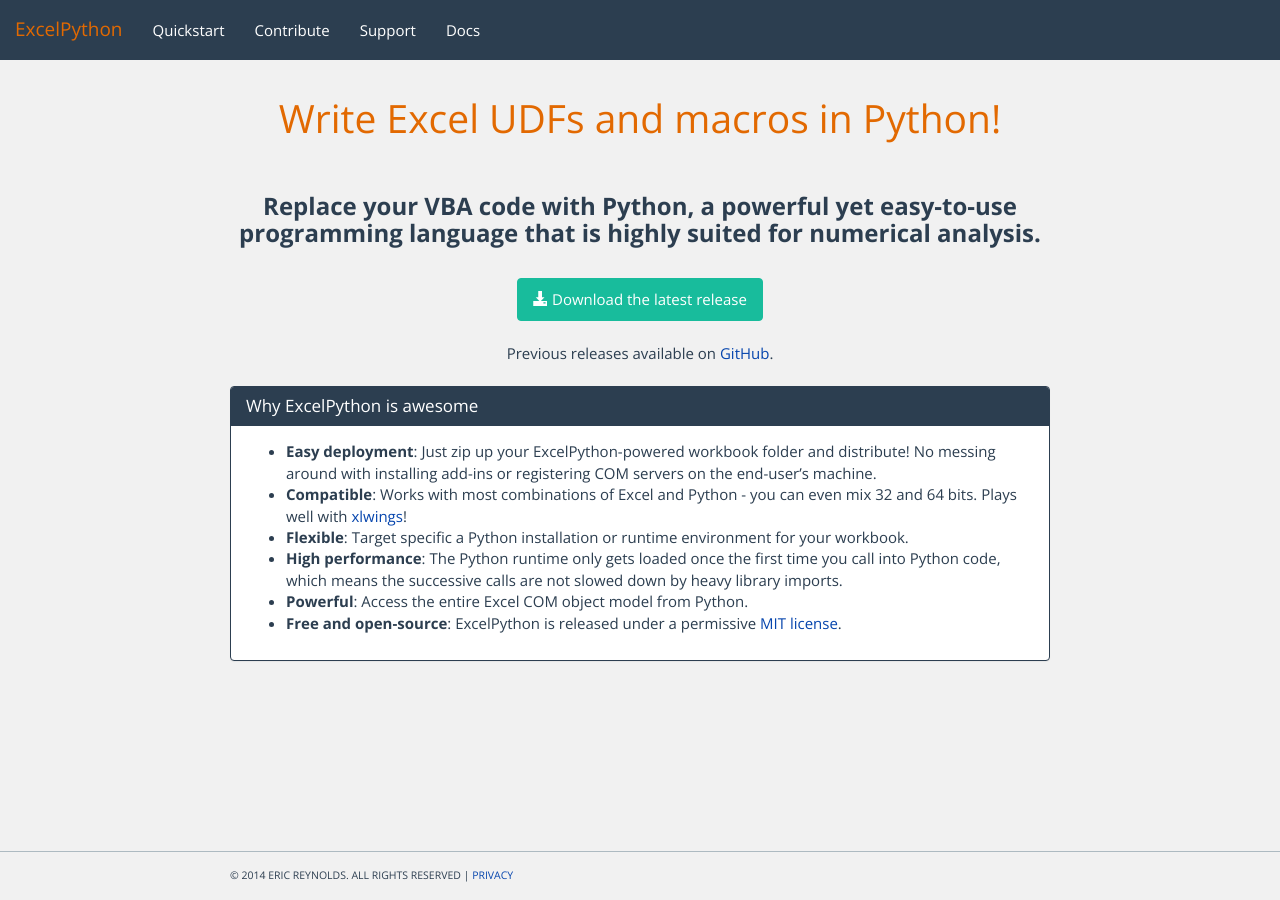
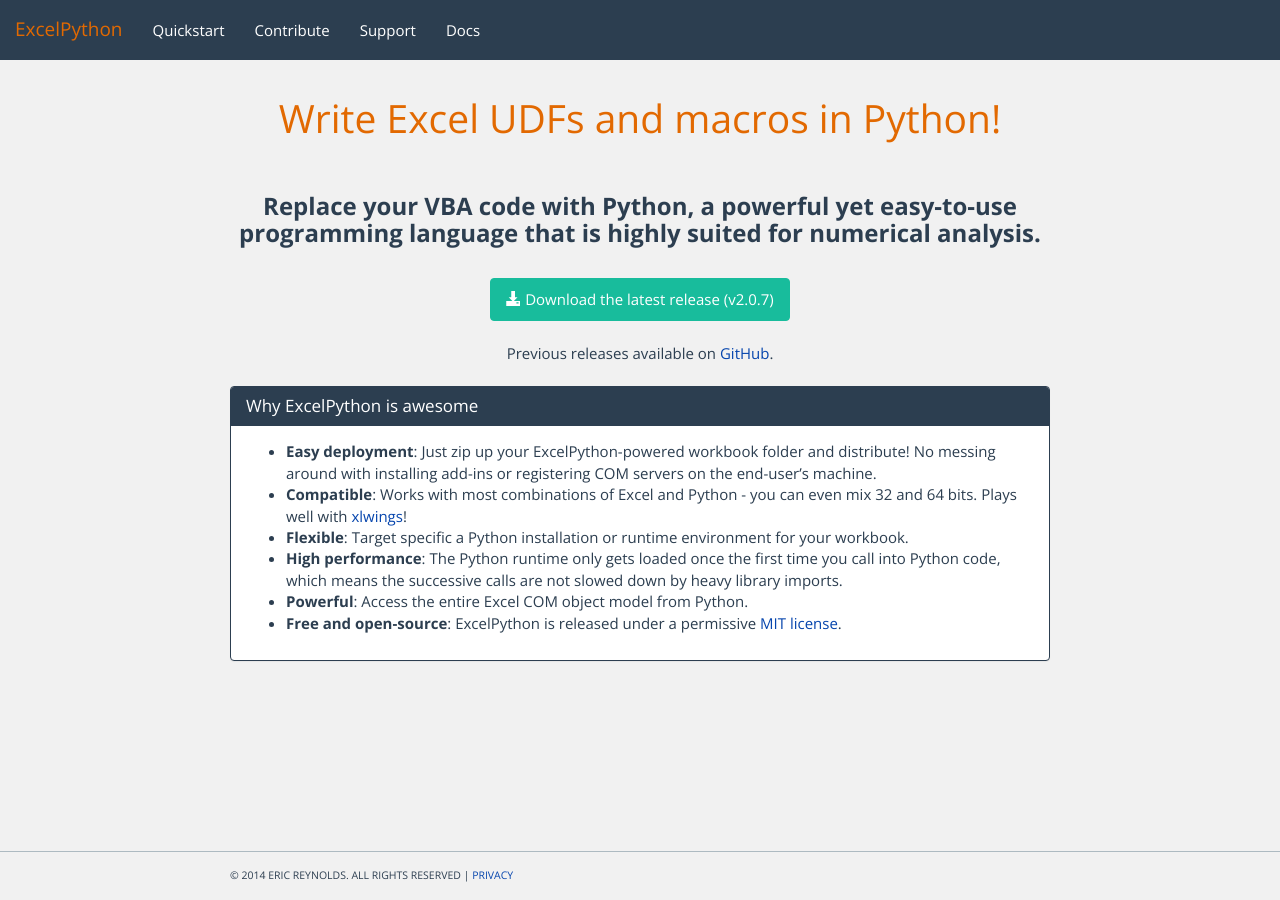
Before and after one commit to ericremoreynolds/excelpython, a Jekyll site: the page built from index.md, in a window 1280 px wide. Built offline with Jekyll 4.4.1, drawn with Linux system fonts in a browser that asks for light colours; nearby versions of some CDN libraries; Markdown is read by kramdown in place of the engine named in the settings.

Commit message:
Update index.md

```diff
--- a/index.md
+++ b/index.md
@@ -34,7 +34,7 @@
 </div>
 
 
-<div style="text-align: center;"><a href="https://github.com/ericremoreynolds/excelpython/releases/download/v2.0.7/excelpython-2.0.7.exe" class="btn btn-success"><span class="glyphicon glyphicon-download-alt"></span> Download the latest release</a></div>
+<div style="text-align: center;"><a href="https://github.com/ericremoreynolds/excelpython/releases/download/v2.0.7/excelpython-2.0.7.exe" class="btn btn-success"><span class="glyphicon glyphicon-download-alt"></span> Download the latest release (v2.0.7)</a></div>
 
 <div>
 &nbsp;
```
